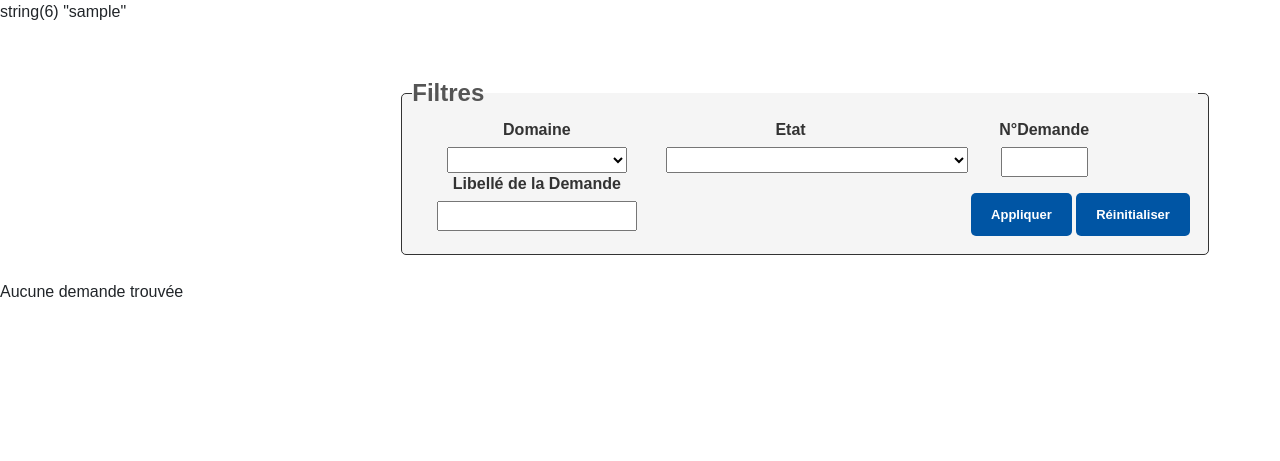
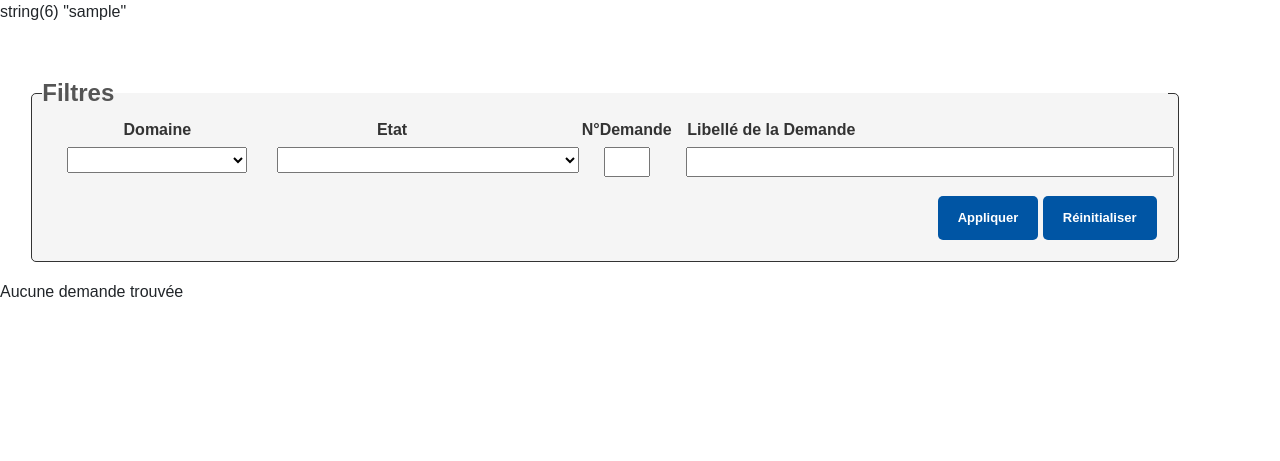
Before and after one commit to HumanM00n/TMAconnect, a PHP site: page /TMAconnect/demande/AffichageDemande.php in a window 1280 px wide. Shown: the top 461 px of the page. Run offline with PHP 8.4, Linux system fonts and the light colour scheme; the visitor is signed in with stand-in values (Sample User, id 1); data that the repository does not hold is empty.

Commit message:
Changement de l'affichage du filtre

```diff
--- a/css/AffichageDemande.css
+++ b/css/AffichageDemande.css
@@ -135,7 +135,7 @@ table td {
 
 
 .formmodif {
-    width: 950px;
+    width: 1350px;
     margin-left: auto;
     margin-right: auto;
     padding: 0px;
@@ -169,12 +169,22 @@ table td {
 .formmodif .label-container {
     text-align: center;
     display: inline-block;
-    width: calc(33% - 10px); /* Chaque label-container occupe un tiers de la largeur moins la marge */
+    width: calc(21.7% - 14px); /* Chaque label-container occupe un tiers de la largeur moins la marge */
     margin: 0;
     margin-top: -21px;
     vertical-align: top; /* Aligner les div en haut */
     box-sizing: border-box; /* Inclure la marge dans la largeur calculée */
     height: 75px;
+}
+
+#divLibelle label {
+    position: relative;
+    right: 30px;
+}
+
+#divLibelle{
+    position: relative;
+    right: 60px;
 }
 
 
@@ -191,7 +201,7 @@ table td {
 }
 
 .formmodif div {
-    margin: 1% 1% 1% 4.5%;
+    margin: 1% 1% 1% 8%;
 }
 
 .formmodif label {
@@ -202,13 +212,13 @@ table td {
 
 
 .formmodif input[type="number"] {
-    width: 35%;
+    width: 20%;
     /* Ajuster la largeur du champ de type number */
 }
 
 
 .formmodif input[type="text"] {
-    width: 80%;
+    width: 212%;
     /* Ajuster la largeur du champ de type number */
 }
 
```
